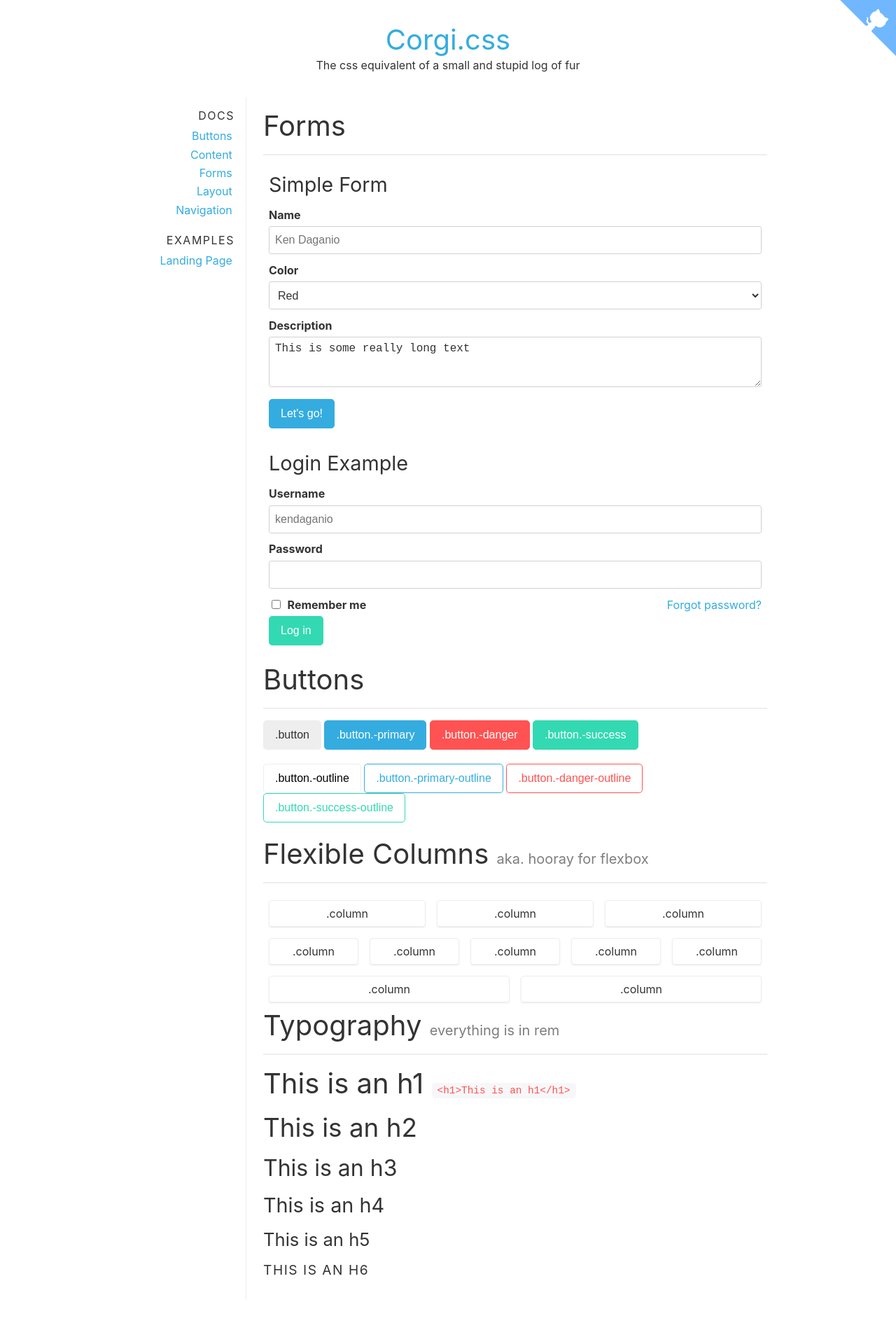
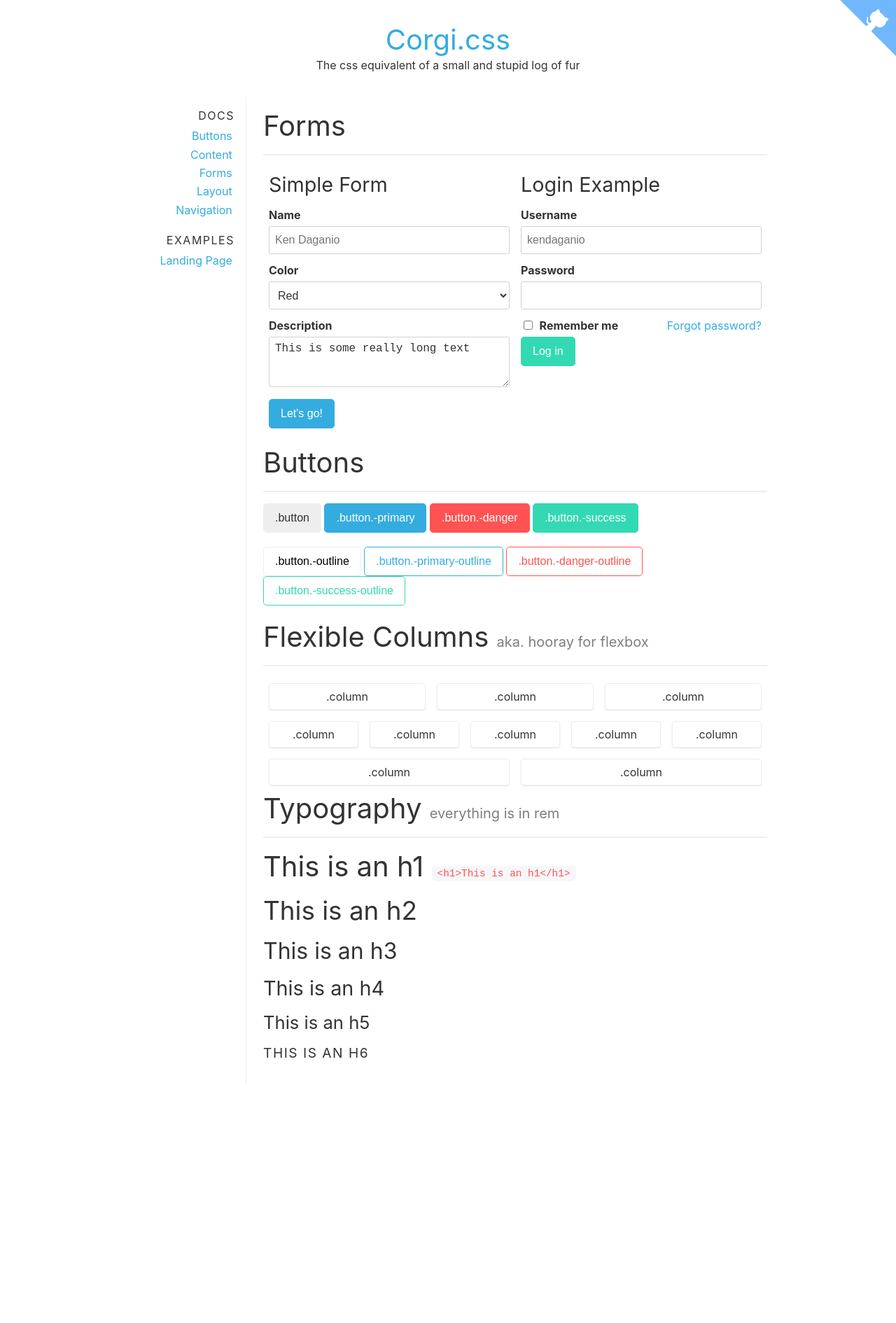
Before and after one commit to kendaganio/corgi, a Jekyll site: the page built from docs/index.html, in a window 1280 px wide. Shown: the whole page at 70% size. Built offline with Jekyll 4.4.1, drawn with Linux system fonts in a browser that asks for light colours; after the commit the page ends 1580 px from its top, so only the background shows below that.

Commit message:
Fixes old column behavior

```diff
--- a/css/corgi.css
+++ b/css/corgi.css
@@ -152,8 +152,8 @@ p {
   }
   .columns > .column {
     -webkit-box-flex: 1;
-        -ms-flex-positive: 1;
-            flex-grow: 1;
+        -ms-flex: 1 1 0px;
+            flex: 1 1 0;
   }
   .columns > .column.-one {
     -webkit-box-flex: 0;
--- a/docs/css/corgi-docs.css
+++ b/docs/css/corgi-docs.css
@@ -152,8 +152,8 @@ p {
   }
   .columns > .column {
     -webkit-box-flex: 1;
-        -ms-flex-positive: 1;
-            flex-grow: 1;
+        -ms-flex: 1 1 0px;
+            flex: 1 1 0;
   }
   .columns > .column.-one {
     -webkit-box-flex: 0;
--- a/sass/layout.sass
+++ b/sass/layout.sass
@@ -23,7 +23,7 @@
     flex-wrap: wrap
 
     > .column
-      flex-grow: 1
+      flex: 1 1 0
 
       &.-one
         flex: 0 0 8.3333%
```
Also changed, not shown: 2 other files.
